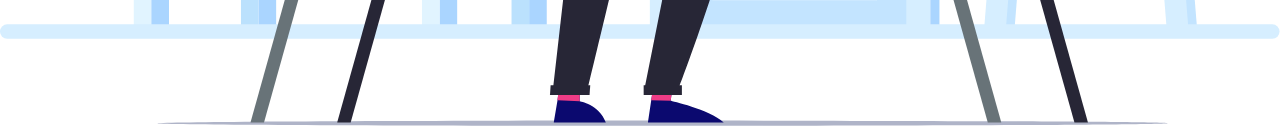
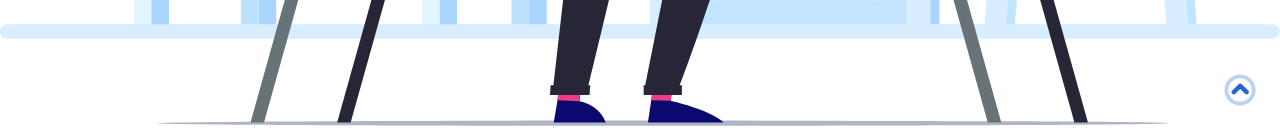
Before and after one commit to chenjunyan1/xixi_college, a React (Create React App) app in the folder my-app/: page /Xixi_nei in a window 1280 px wide. Shown: the part 670-801 px from the top of the page. Built offline with nearby package versions, Linux system fonts and the light colour scheme; a web font is replaced by a local one.

Commit message:
更新了快捷访问置顶图标

```diff
--- a/my-app/public/index.html
+++ b/my-app/public/index.html
@@ -13,7 +13,7 @@
       manifest.json provides metadata used when your web app is installed on a
       user's mobile device or desktop. See https://developers.google.com/web/fundamentals/web-app-manifest/
     -->
-    <link rel="manifest" href="%PUBLIC_URL%/manifest.json" />
+    <!-- <link rel="manifest" href="%PUBLIC_URL%/manifest.json" /> -->
     <!--
       Notice the use of %PUBLIC_URL% in the tags above.
       It will be replaced with the URL of the `public` folder during the build.
--- a/my-app/src/App.css
+++ b/my-app/src/App.css
@@ -49,6 +49,14 @@
   /* background: honeydew; */
 
   /* background: linear-gradient(to right, rgb(0, 176, 155), rgb(150, 201, 61));      */
+}
+
+.Home_img{
+  width: 40px;
+  height: 40px;
+  bottom: 20px;
+  right: 20px;
+  position: fixed;
 }
 .daohanglan{
   width: 100%;
--- a/my-app/src/App.js
+++ b/my-app/src/App.js
@@ -95,6 +95,11 @@ export default class App extends Component {
       console.log('none');
     }
   }
+  xiangshang=() =>{
+    console.log("向上")
+    let anchorElement = document.getElementById("shang_home");
+    anchorElement.scrollIntoView({ behavior: "smooth"});
+  }
   handleClick_Link = (Link, event) => {
     // const href = window.location.origin + window.location.hash;
     const { clientWidth, clientHeight } = this.refDom;
@@ -120,7 +125,7 @@ export default class App extends Component {
     return (
       <Router>
         <div ref={this.saveRef}>
-          <div className="zong">
+          <div id="shang_home" className="zong">
             <div className="daohanglan" style={this.state.daohang}>
               <div className="zuo">
                 <img className="xixi_logo" src="Img/Logo_img.png" alt="希希学院" />
@@ -197,6 +202,9 @@ export default class App extends Component {
                 <img src="Img/more.svg" alt="" />
               </div>
             </div>
+            <div>
+              <img onClick={this.xiangshang.bind(this)} className="Home_img" src="Img/shang_home.svg" alt="" />
+            </div>
           </div>
           <Suspense fallback={
             <header className="App-header">
--- a/my-app/src/Assembly/Volunteer_img.jsx
+++ b/my-app/src/Assembly/Volunteer_img.jsx
@@ -302,7 +302,6 @@ export default class Volunteer_img extends Component {
                                     <div>通过社工培训等方式支持流动人口社区推广家庭性教育。</div>
                                 </div>
                             </div>
-
                         </div>
                         <br />
                         <br />
```
Also changed, not shown: my-app/public/Img/shang_home.svg (added).
